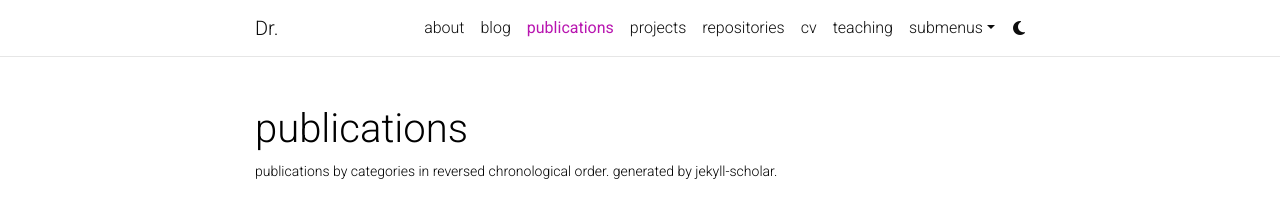
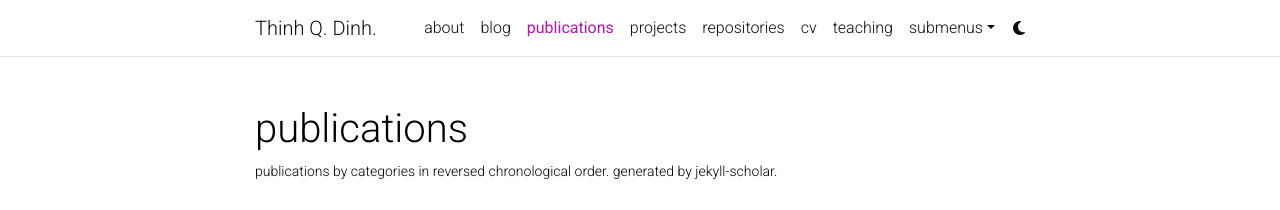
Before and after one commit to thinhqdinh/thinhqdinh.github.io, a Jekyll site: the page built from _pages/publications.md, in a window 1280 px wide. Shown: the top 210 px of the page. Built offline with Jekyll 4.4.1, drawn with Linux system fonts in a browser that asks for light colours; comment, search, counter and statistics services are not loaded; a style sheet for code colours, icons or effects is not loaded; grey boxes are pictures that could not be loaded.

Commit message:
Update _config.yml

```diff
--- a/_config.yml
+++ b/_config.yml
@@ -2,7 +2,7 @@
 # Site settings
 # -----------------------------------------------------------------------------
 
-title: Dr. # the website title (if blank, full name will be used instead)
+title: Thinh Q. Dinh. # the website title (if blank, full name will be used instead)
 first_name: Thinh
 middle_name: Quang
 last_name: Dinh
```
